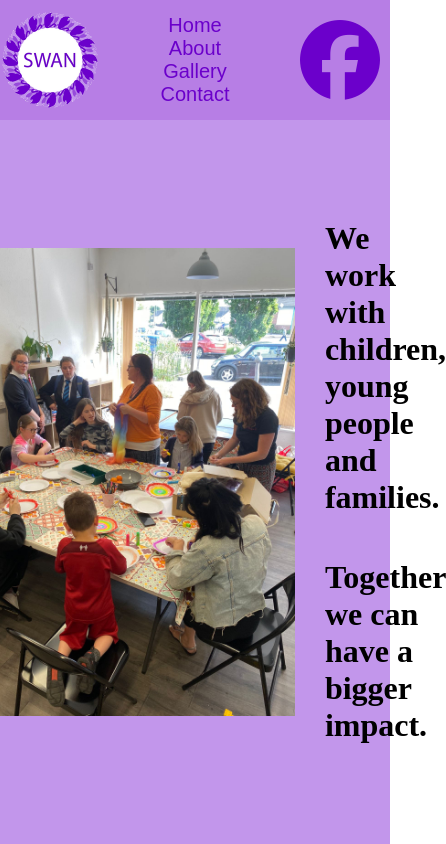
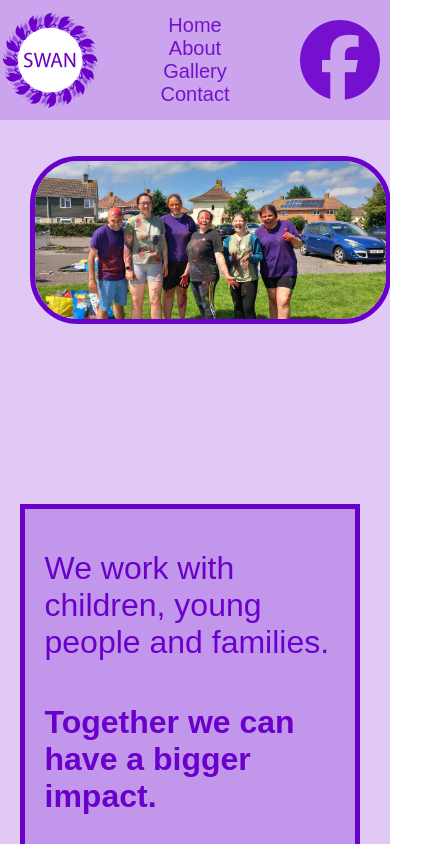
Before and after one commit to jonathan-rose/swan-website, a React (Create React App) app: page / in a window 390 px wide. Shown: the whole page, 446 px wide, since content can reach past the window. Built offline with nearby package versions, Linux system fonts and the light colour scheme.

Commit message:
Updated homepage with responsive elements.

```diff
--- a/src/app.css
+++ b/src/app.css
@@ -1,8 +1,8 @@
 :root {
-    --SWAN-dark: #6b00cb;
-    --SWAN-medium: #984adc;
-    --SWAN-light: #b77ee5;
-    --SWAN-vlight: #c296eb;
+    --SWAN-dark: 107, 0, 203;
+    --SWAN-medium: 152, 74, 220;
+    --SWAN-light: 183, 126, 229;
+    --SWAN-vlight: 194, 150, 235;
 }
 
 body {
--- a/src/components/header/header.css
+++ b/src/components/header/header.css
@@ -1,5 +1,5 @@
 .header a {
-    color: var(--SWAN-dark);
+    color: rgb(var(--SWAN-dark), 0.9);
     text-decoration: none;
     font-family: sans-serif;
 }
@@ -10,7 +10,7 @@
     align-items: center;
     width: 100%;
     height: auto;
-    background-color: var(--SWAN-light);
+    background-color: rgba(var(--SWAN-light), 0.7);
     top: 0;
     padding-top: 10px;
     padding-bottom: 10px;
--- a/src/pages/home/Home.jsx
+++ b/src/pages/home/Home.jsx
@@ -13,10 +13,10 @@ export default function Home() {
     <>
       <div className="home">
         <div className="homeBanner">
-          <img src="../../images/content/art1.jpg" />
+          <img src="../../images/content/park1.jpg"/>
           <div class="heading-container">
-            <h1> We work with children, young people and families.</h1>
-            <h1> Together we can have a bigger impact.</h1>
+            <h1 id="work"> We work with children, young people and families.</h1>
+            <h1 id="impact"> Together we can have a bigger impact.</h1>
           </div>
         </div>
       </div>
--- a/src/pages/home/home.css
+++ b/src/pages/home/home.css
@@ -2,28 +2,63 @@
     display: flex;
     justify-content: center;
     align-items: center;
+    font-family: sans-serif;
 }
 
 .homeBanner {
+    position: relative;
     display: flex;
     justify-content: center;
     align-items: center;
-    background-color: var(--SWAN-vlight);
+    background-color: rgba(var(--SWAN-vlight), 0.5);
     height: calc(100vh - var(--headerHeight));
     width: 100vw;
+    overflow: hidden;
 }
 
 .home img {
     display: block;
+    position: absolute;
+    left: 30%;
     max-width: 90%;
     max-height: 90%;
     height: auto;
     margin-left: 30px;
     margin-right: 30px;
+    border: 5px solid rgb(var(--SWAN-dark));
+    border-radius: 3em;
 }
 
 .home .heading-container {
+    position: absolute;
+    left: 5%;
+    top: 10%;
     display: flex;
     flex-direction: column;
+    padding: 20px;
     margin-right: 30px;
+    background-color: rgba(var(--SWAN-vlight));
+    border: 5px solid rgb(var(--SWAN-dark));
 }
+
+.home .heading-container h1 {
+    color: rgb(var(--SWAN-dark));
+}
+
+#work {
+    font-weight: lighter;
+}
+
+@media screen and (max-width: 600px) {
+    .home img {
+        position: absolute;
+        top: 5%;
+        left: 0%;
+    }
+
+    .home .heading-container {
+        top: 53%;
+        border-left: 5px solid rgb(var(--SWAN-dark));
+        border-right: 5px solid rgb(var(--SWAN-dark));
+    }
+}
```
Also changed, not shown: public/images/content/park1.jpg (added).
